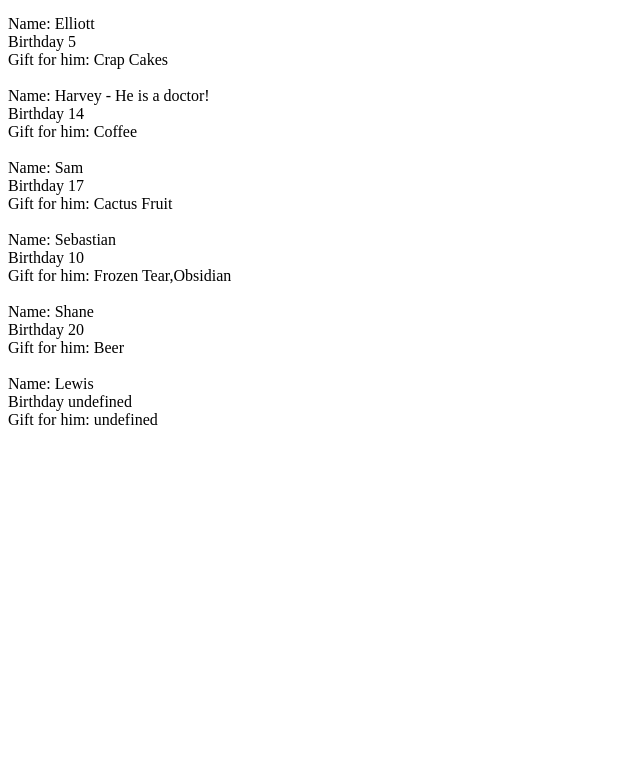
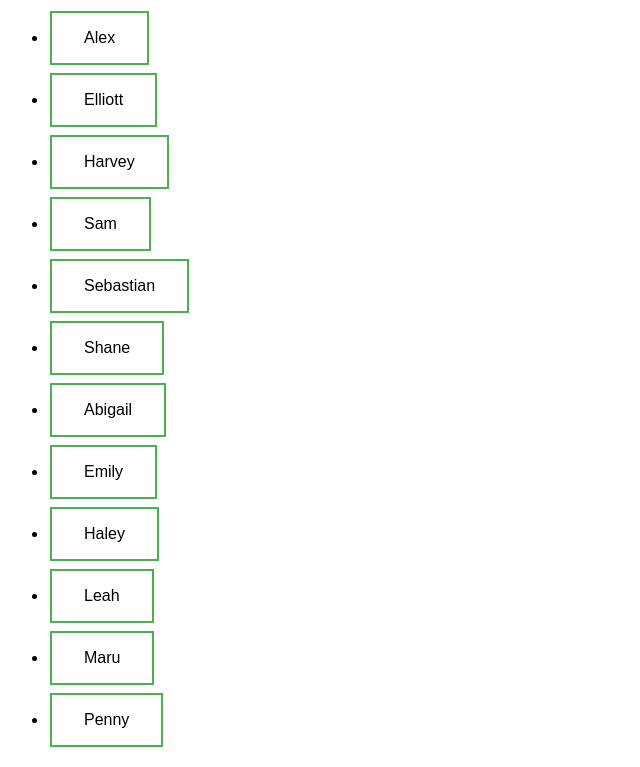
Before and after one commit to KateKeim/Pokedox, a plain HTML site: page index.html in a window 1280 px wide. Shown: the part 73-840 px from the top of the page, without its empty margins (0-640 px from the left). Before the commit the page ends 800 px from the top, so only its background shows below. Drawn offline with Linux system fonts and the light colour scheme.

Commit message:
Practice 1.6 DOM

```diff
--- a/CSS/styles.css
+++ b/CSS/styles.css
@@ -0,0 +1,16 @@
+.button-class {
+    background-color: #4caf50; /*Green*/
+    border: none;
+    color: white;
+    padding: 16px 32px;
+    text-align: center;
+    text-decoration: none;
+    display: inline-block;
+    font-size: 16px;
+    margin: 4px 2px;
+    transition-duration: 0.4s;
+    cursor: pointer;
+    background-color: white;
+    color: black;
+    border: 2px solid #4caf50;
+}
--- a/index.html
+++ b/index.html
@@ -9,7 +9,8 @@
   </head>
 
   <body>
-    <p id=character></p>
+    <h1>Stardew Valley Characters</h1>
+    <ul class="character-list"></ul>
     <script src="js/scripts.js"></script>
   </body>
 
--- a/js/scripts.js
+++ b/js/scripts.js
@@ -3,8 +3,7 @@
 //Exercise 1.5 Part2.2: create Repository to hold IIFE
 let characterRepository = (function(){
 //Exercise 1.5 Part 2.1: wrap characterList in an IIFE
-let characterList =
-    [
+let characterList = [
         {
             "name": 'Alex',
             "Birthday": 13,
@@ -37,6 +36,20 @@ let characterList =
         }
     ];
 
+//Bonus Task 1.5: check if the typeof parameter is an object: only add if it an object
+function add(character){
+    if (
+    typeof character === "object" &&
+    "name" in character &&
+    "Birthday" in character &&
+    "gift" in character
+    ) {
+    characterList.push(character);
+    } else {
+        console.log("characters type is wrong");
+    }
+}
+
 //1.5 Task part 1: use forEach instead of for
     /*characterList.forEach(function(character){
         document.write('Name: ' + character.name +'<br> ' + 'Birthday ' + character.Birthday + '<br> ' + 'Gift for him: ' + character.gift + '<br>');
@@ -53,17 +66,33 @@ function getAll(){
         characterList.push(character);
     }
 
-
+//DOM Manipulation Practice
+    function addListItem(character){
+    let characterDex = document.querySelector('.character-list');
+    let listCharacter = document.createElement("li");
+    let button = document.createElement("button");
+    button.innerText = character.name;
+    button.classList.add("button-class");
+    listCharacter.appendChild(button);
+    characterDex.appendChild(listCharacter);
+    }
 
     return {
         getAll: getAll,
-        add: add
+        add: add,
+        addListItem: addListItem
     };
 
 })();
 
-console.log(characterRepository.getAll());
-characterRepository.add({name: 'Lewis'});
+//Bonus Task 1.5: add character via .add to the list
+characterRepository.add({name:'Abigail', Birthday: 13, gift: 'Amethyst'});
+characterRepository.add({name:'Emily', Birthday: 27, gift: 'Amethyst'});
+characterRepository.add({name:'Haley', Birthday: 14, gift: 'Coconut'});
+characterRepository.add({name:'Leah', Birthday: 23, gift: 'Goat Cheese'});
+characterRepository.add({name:'Maru', Birthday: 10, gift: 'Battery Pack'});
+characterRepository.add({name:'Penny', Birthday: 2, gift: 'Diamond'});
+
 console.log(characterRepository.getAll());
 
 //Exercise 1.5 Part 2.4: make sure both function are defined sepelately
@@ -71,15 +100,16 @@ console.log(characterRepository.getAll());
 console.log(characterRepository.add());
 
 //Exercise 1.5 Part 2.5:Outside of and below the IIFE, have a forEach() loop
-let characterList = characterRepository.getAll();
 
-characterList.forEach(printDetails);
-function printDetails (character) {
-    let highlight = '';
-    if (character.Birthday == 14) {
-        highlight = ' - He is a doctor!';
+/*characterRepository.getAll().forEach(function(character){
+    var highlight = '';
+    if (character.gift == 'Beer') {
+        highlight = " He loves drinking!";
     }
-    document.write('Name: ' + character.name +  highlight + '<br> ' + 'Birthday ' + character.Birthday + '<br> ' + 'Gift for him: ' + character.gift + '<br>' + '<br>')
-}
+    document.write('Name: ' + character.name +  highlight + '<br> ' + 'Birthday ' + character.Birthday + '<br> ' + 'Best gifts: ' + character.gift + '<br>' + '<br>')
+});*/
 
-//Deploy to GitHub Pages again drue to error
+//DOM Manipulation Practice
+characterRepository.getAll().forEach(function(character){
+    characterRepository.addListItem(character);
+});
```
